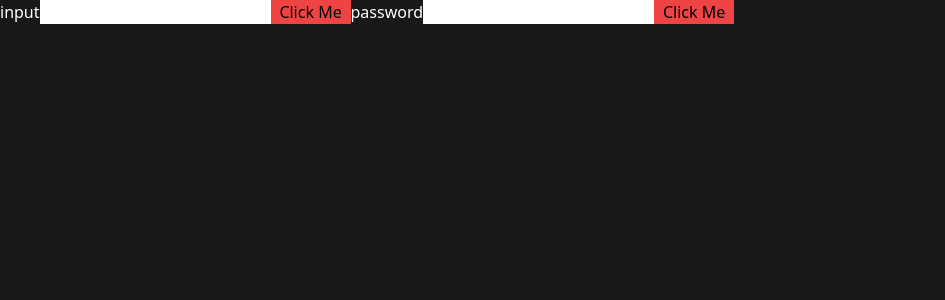
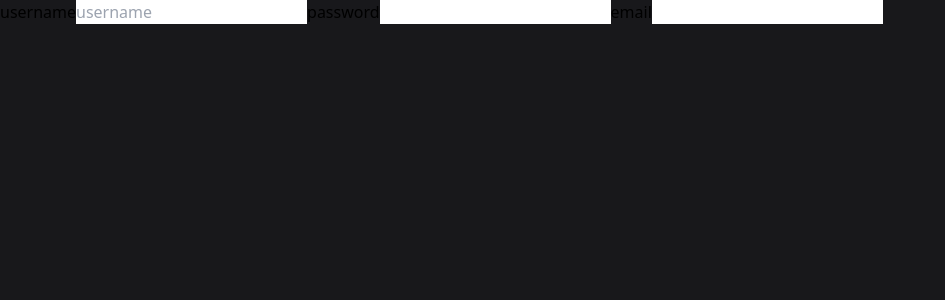
Before and after one commit to ManishDevlikar/daily-react, a React (Vite) app: page / in a window 1280 px wide. Shown: the top 300 px of the page, without its empty margins (0-945 px from the left). Built offline with nearby package versions, Linux system fonts and the light colour scheme.

Commit message:
add use id hook

```diff
--- /dev/null
+++ b/src/Components/useId/UseIdEx.jsx
@@ -0,0 +1,16 @@
+import { useId } from "react"
+
+export function UseIdEx(){
+
+    const id=useId();  // generates unique string if we create multiple useId then each one will get unique string
+    return(<>
+        <form>
+            <label htmlFor={id+"username"}>username</label>
+            <input id={id+"username"} type="text" placeholder="username"/>
+            <label htmlFor={id+"password"}>password</label>
+            <input id={id+"password"} type="password"></input>
+            <label htmlFor={id+"email"}>email</label>
+            <input id={id+"email"} type="email"></input>
+        </form>
+    </>)
+}
--- a/src/main.jsx
+++ b/src/main.jsx
@@ -9,6 +9,7 @@ import Lifting from './Components/LiftingStateUp/Lifting.jsx'
 import Todo from './Components/Todo/Todo.jsx'
 import { UseRefEx } from './Components/useRef/UseRefEx.jsx'
 import { ForwardRefEx } from './Components/forwardRef/ForwardRefEx.jsx'
+import { UseIdEx } from './Components/useId/UseIdEx.jsx'
 
 ReactDOM.createRoot(document.getElementById('root')).render(
   <React.StrictMode>
@@ -19,6 +20,7 @@ ReactDOM.createRoot(document.getElementById('root')).render(
     {/* <Lifting/> */}
     {/* <Todo/> */}
     {/* <UseRefEx/> */}
-    <ForwardRefEx/>
+    {/* <ForwardRefEx/> */}
+    <UseIdEx/>
   </React.StrictMode>,
 )
```
Also changed, not shown: src/Components/useId/notes.txt (added).
